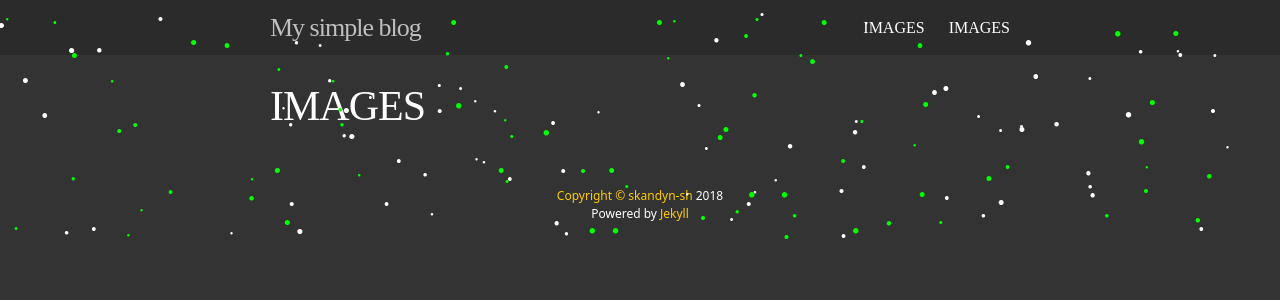
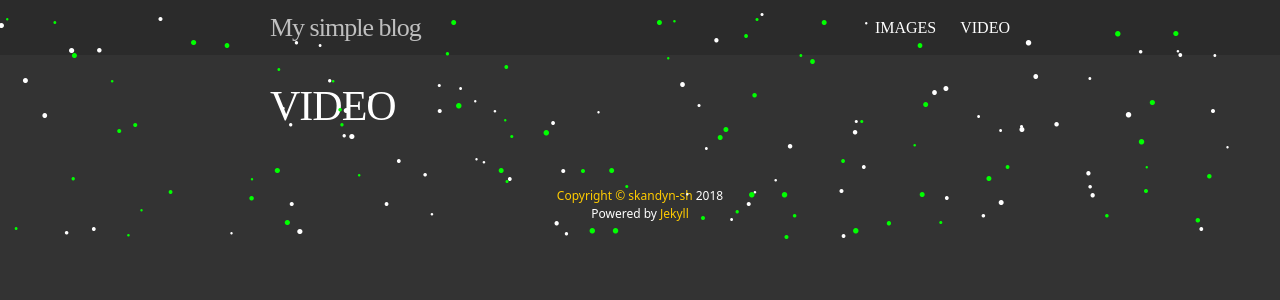
Before and after one commit to skandyn-sh/skandyn-sh.github.io, a Jekyll site: the page built from video.html, in a window 1280 px wide. Shown: the top 300 px of the page. Built offline with Jekyll 4.4.1, drawn with Linux system fonts in a browser that asks for light colours; nearby versions of some CDN libraries; library files that are not in the unit come from our copies; comment, search, counter and statistics services are not loaded.

Commit message:
Update video.html

```diff
--- a/video.html
+++ b/video.html
@@ -1,7 +1,7 @@
 ---
 layout: page
-title: IMAGES
-permalink: /images/
+title: VIDEO
+permalink: /video/
 ---
 
 <a data-fancybox="bigbuckbunny" data-width="640" data-height="360" href="http://download.blender.org/peach/bigbuckbunny_movies/BigBuckBunny_320x180.mp4">
```
